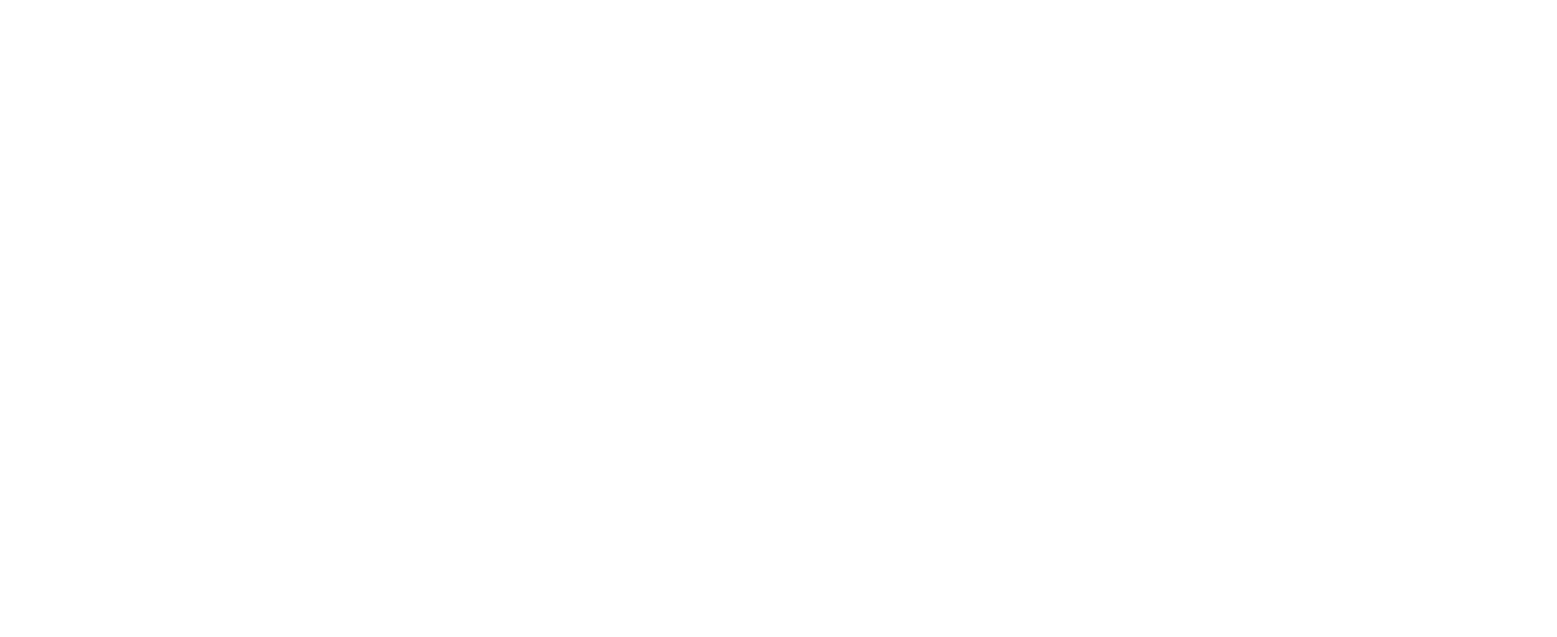
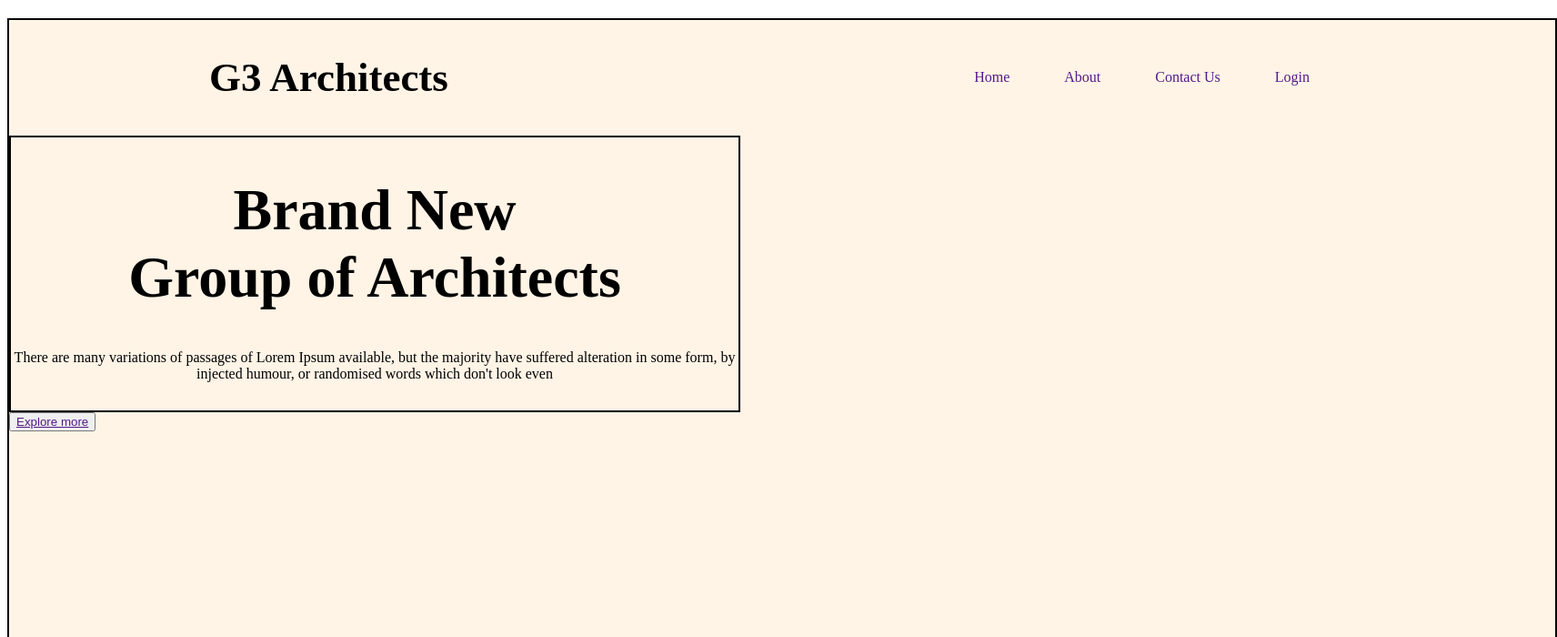
Before and after one commit to delowarhossain7089/g3-architect, a plain HTML site: page index.html in a window 1280 px wide. Shown: the top 700 px of the page at 91% size, 1712 px wide, since content can reach past the window. Drawn offline with Linux system fonts and the light colour scheme.

Commit message:
add some nav style

```diff
--- a/index.html
+++ b/index.html
@@ -4,8 +4,38 @@
     <meta charset="UTF-8">
     <meta name="viewport" content="width=device-width, initial-scale=1.0">
     <title>g3 Architect</title>
+    <link rel="stylesheet" href="styles/style.css">
 </head>
 <body>
+    <header class="main-head">
+        <nav class="main-nav display-flex">
+            <h1 class="h1-heading">G3 Architects</h1>
+            <ul class="ul-box display-flex">
+                <li class="li"> <a href="" class="nav-link">Home</a></li>
+                <li class="li"><a href="" class="nav-link">About</a> </li>
+                <li class="li"><a href="" class="nav-link">Contact Us</a></li>
+                <li class="li"><a href=""  class="nav-link">Login</a></li>
+            </ul>
+
+        </nav>
+
+        <div class="main-div">
+            <div class="main-div2">
+            <h1 class="h2-heading">Brand New<br> Group of Architects</h1>
+            <p class="banner-p">There are many variations of passages of Lorem Ipsum available, but the majority have suffered alteration in some form, by injected humour, or randomised words which don't look even</p>
+        </div>
+        <button><a href="" class="btn">Explore more</a></button>
+
+           <div class="banner-image">
+              <img class="banner-png" src="images/banner.png">
+            </div>
+        </div>
+
+
+    </header>
+    <main>
+
+    </main>
 
 </body>
 </html>
--- a/styles/style.css
+++ b/styles/style.css
@@ -0,0 +1,84 @@
+@import url('https://fonts.googleapis.com/css2?family=Work+Sans:ital,wght@0,100..900;1,100..900&display=swap');
+
+/*shared styles */
+.display-flex{
+    display: flex;
+}
+
+.main-head{ border: 2px solid black;
+    width: 1700px;
+    height: 1322px;
+    margin-top: 20px;
+    background-color:rgba(255, 144, 14, 0.1);
+}
+
+.main-nav{
+
+justify-content: space-between;
+align-items: center;
+
+
+}
+
+.h1-heading{
+    margin-left: 220px;
+font-size: 45px;
+font-weight: 700;
+
+}
+
+.ul-box{
+list-style: none;
+margin-right: 240px;
+
+}
+
+li:hover{
+    background-color:rgba(6, 200, 239, 0.685);
+}
+
+.li{
+margin: 30px;
+
+}
+
+.nav-link{
+
+    text-decoration: none;
+}
+
+/* .main-div{
+
+
+} */
+
+.main-div2{ border: 2px solid black;
+    text-align: center;
+padding-top: 0px;
+    width: 800px;
+height: 300px;
+}
+
+.h2-heading{
+    font-size: 64px;
+    font-weight: 700;
+    text-align: center;
+}
+
+/* .banner-image{
+
+} */
+
+.banner-image{
+    width: 1200px;
+    height: 600px;
+    margin-top: 300px;
+}
+
+.banner-png{
+    width: 1200px;
+    height: 600px;
+    margin-left: 240px;
+    margin-right: 240px;
+
+}
```
